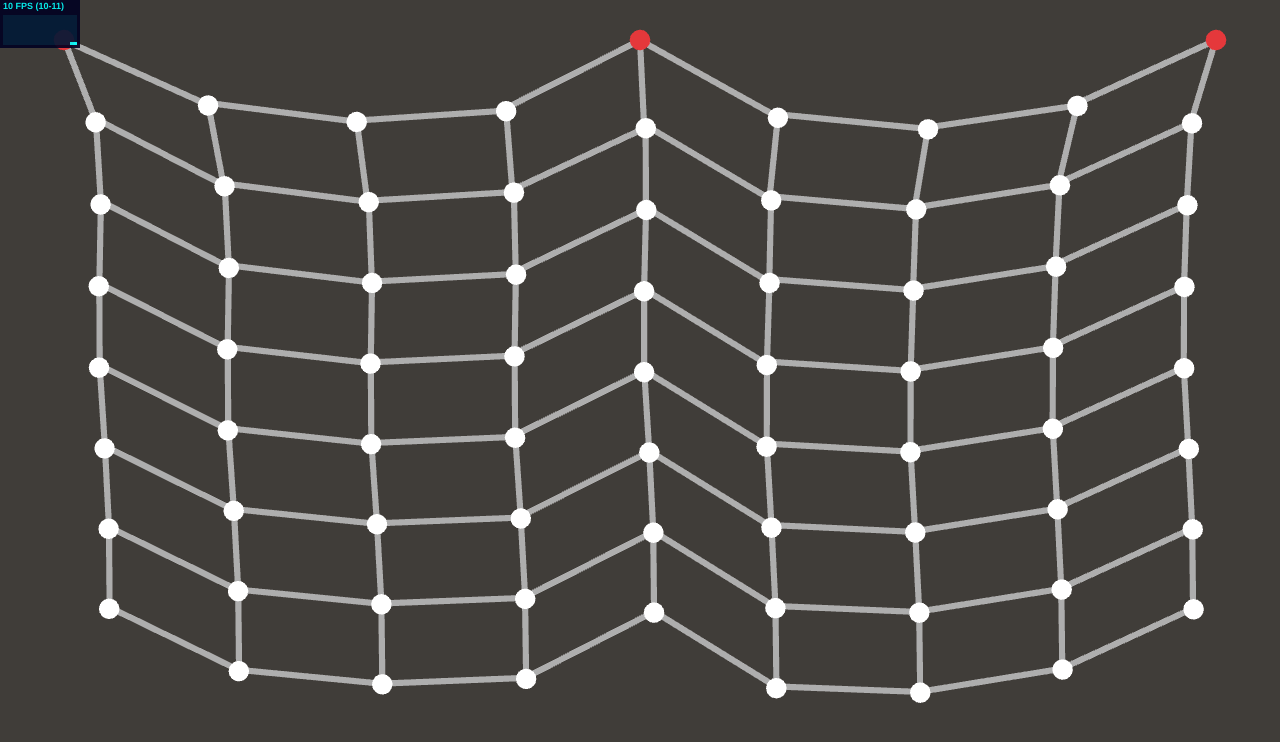
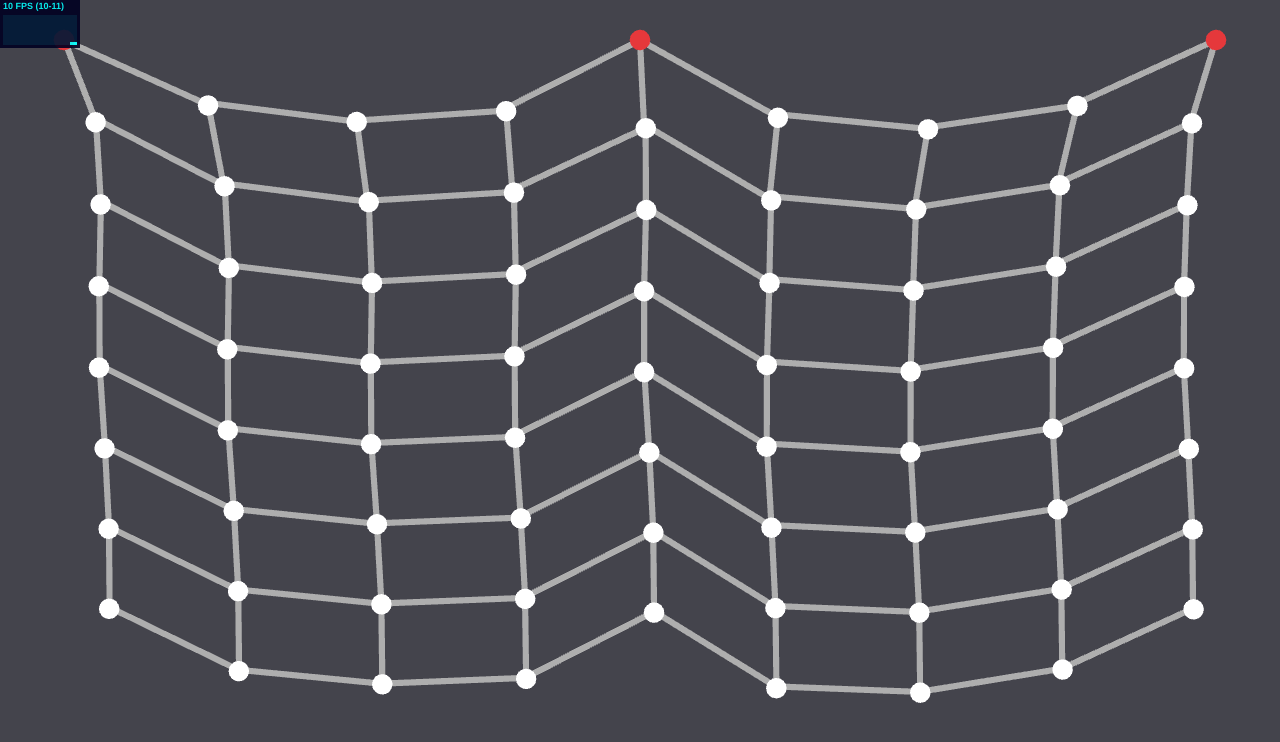
Before and after one commit to RobertoLovece/Rope-Grid, a website built with webpack: page src/index.html in a window 1280 px wide. Built offline with nearby package versions, Linux system fonts and the light colour scheme; animation ran at ten frames a second.

Commit message:
Changed background colour

```diff
--- a/src/index.css
+++ b/src/index.css
@@ -5,7 +5,7 @@ html, body, #canvas {
 
 body {
     position: relative;
-    background-color: #403d39;
+    background-color: #44444C;
     margin: 0px;
     padding: 0px;
     height: 100%;
```
Also changed, not shown: 1 other file.
